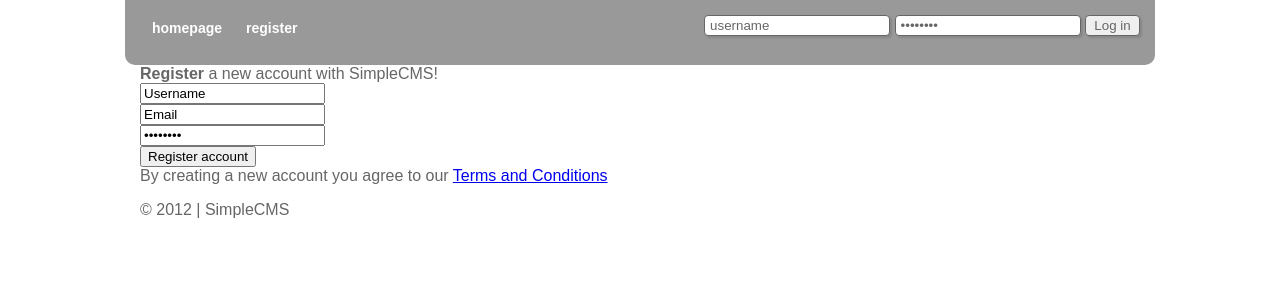
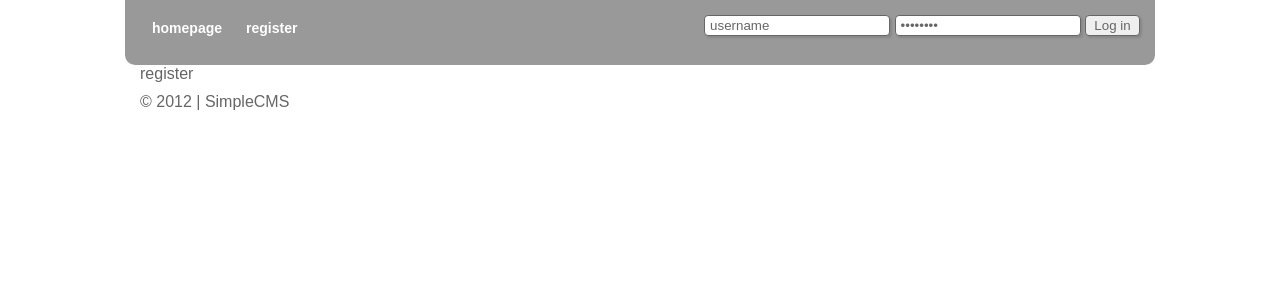
Before and after one commit to Bradleygamble/SimpleCMS, a CodeIgniter app: page /pages/register in a window 1280 px wide. Shown: the top 300 px of the page. Run offline with CodeIgniter, Linux system fonts and the light colour scheme.

Commit message:
Don't want

```diff
--- a/application/views/register/index.php
+++ b/application/views/register/index.php
@@ -1,28 +1 @@
-	<div class="register_form">
-		<b>Register</b> a new account with SimpleCMS!
-	</div>
-
-	<?php echo validation_errors(); ?>
-
-	<?php echo form_open('/pages/register'); ?>
-
-		<label for="username">
-			<input type="input" name="username" value="Username" onFocus="this.value=''" onBlur="if(this.value == '') { this.value='Username'; }" />
-
-			<br />
-		<label for="email">
-			<input type="input" name="email" value="Email" onFocus="this.value=''" onBlur="if(this.value == '') { this.value='Email address'; }" />
-
-			<br />
-		<label for="password">
-			<input type="password" name="password" value="Password" onFocus="this.value=''" onBlur="if(this.value == '') { this.value='Password'; }" />
-
-			<br />
-
-		<input type="submit" value="Register account" />
-
-	</form>
-
-	<div class="register_info">
-		By creating a new account you agree to our <a href="#">Terms and Conditions</a>
-	</div>
+register
```
Also changed, not shown: application/views/home/index.php (+1 -11 lines).
